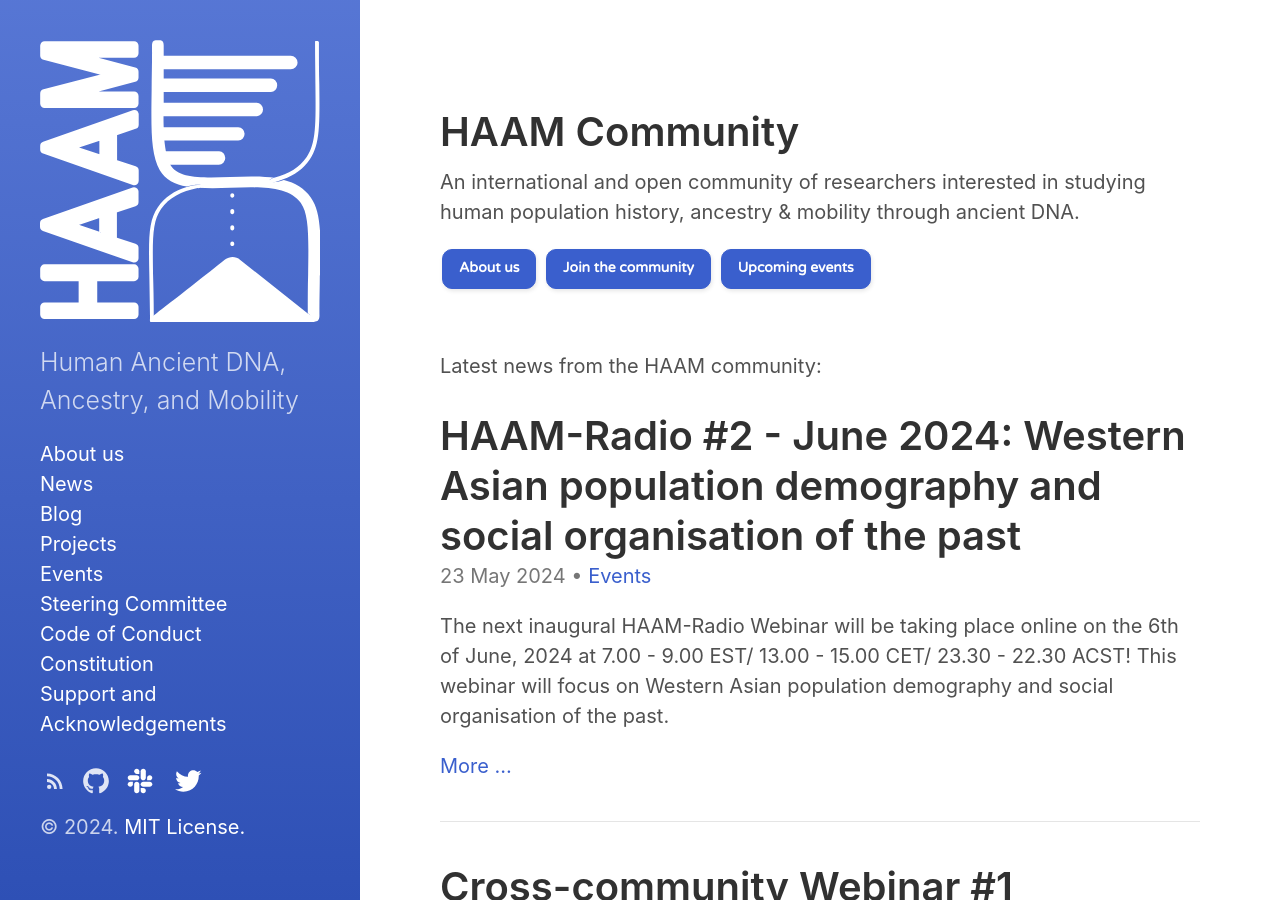
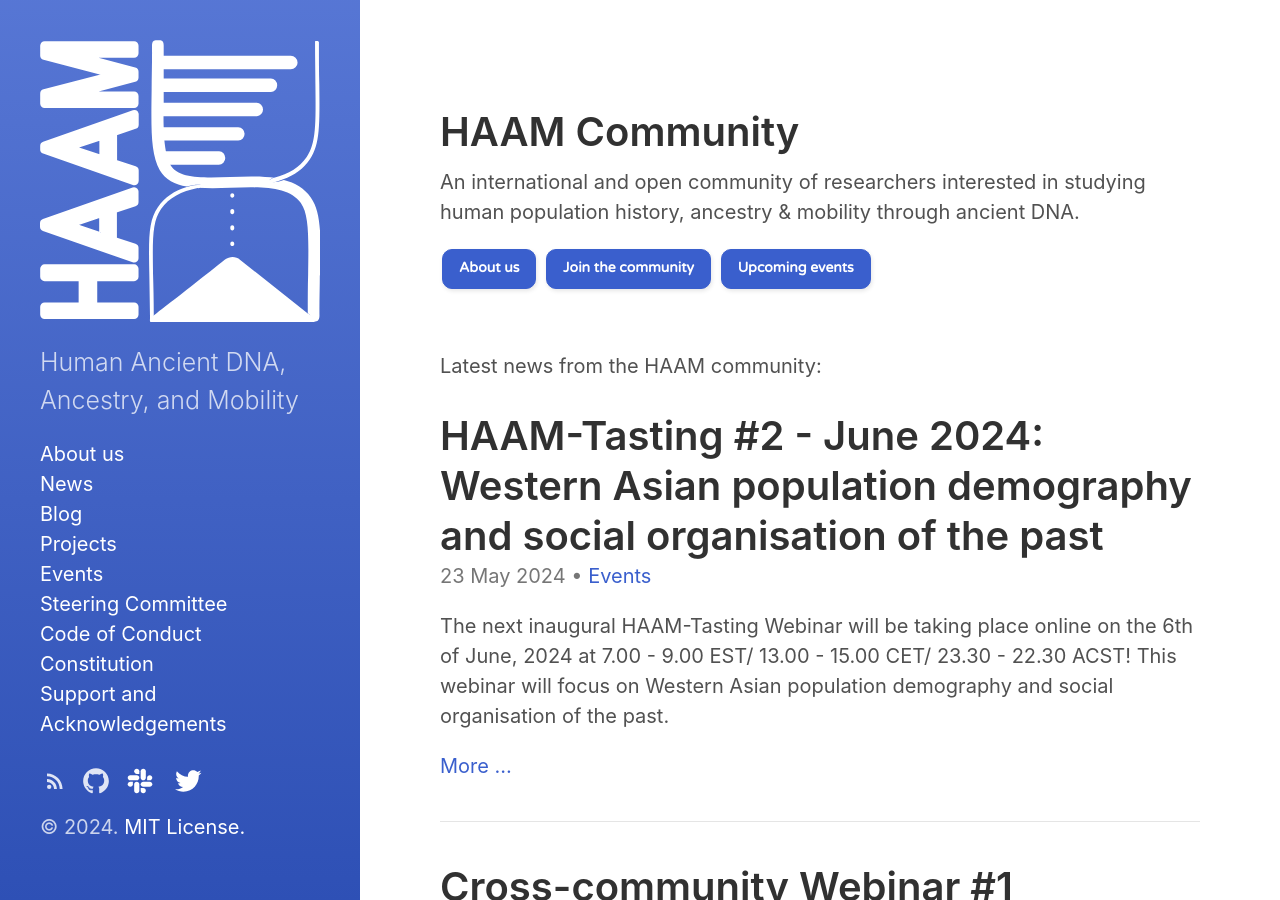
Before and after one commit to haam-community/haam-community.github.io, a Jekyll site: the page built from index.html, in a window 1280 px wide and 900 px high. Built offline with Jekyll 4.4.1, drawn with Linux system fonts in a browser that asks for light colours; the list of posts is cut into pages by our own code.

Commit message:
Editing table and changing back to haam_tasting

```diff
--- a/_posts/2024-05-23-event.md
+++ b/_posts/2024-05-23-event.md
@@ -1,11 +1,11 @@
 ---
 layout: post
-title: "HAAM-Radio #2 - June 2024: Western Asian population demography and social organisation of the past"
+title: "HAAM-Tasting #2 - June 2024: Western Asian population demography and social organisation of the past"
 categories: Events
 tags: HAAM-Tasting
 ---
 
-The next inaugural HAAM-Radio Webinar will be taking place online on the 6th of June, 2024 at 7.00 - 9.00 EST/ 13.00 - 15.00 CET/ 23.30 - 22.30 ACST! This webinar will focus on Western Asian population demography and social organisation of the past.
+The next inaugural HAAM-Tasting Webinar will be taking place online on the 6th of June, 2024 at 7.00 - 9.00 EST/ 13.00 - 15.00 CET/ 23.30 - 22.30 ACST! This webinar will focus on Western Asian population demography and social organisation of the past.
 
 We are delighted to announce the four invited speakers:
 <p  align="middle">
```
Also changed, not shown: projects/haam_tasting.md (+1 -3 lines).
